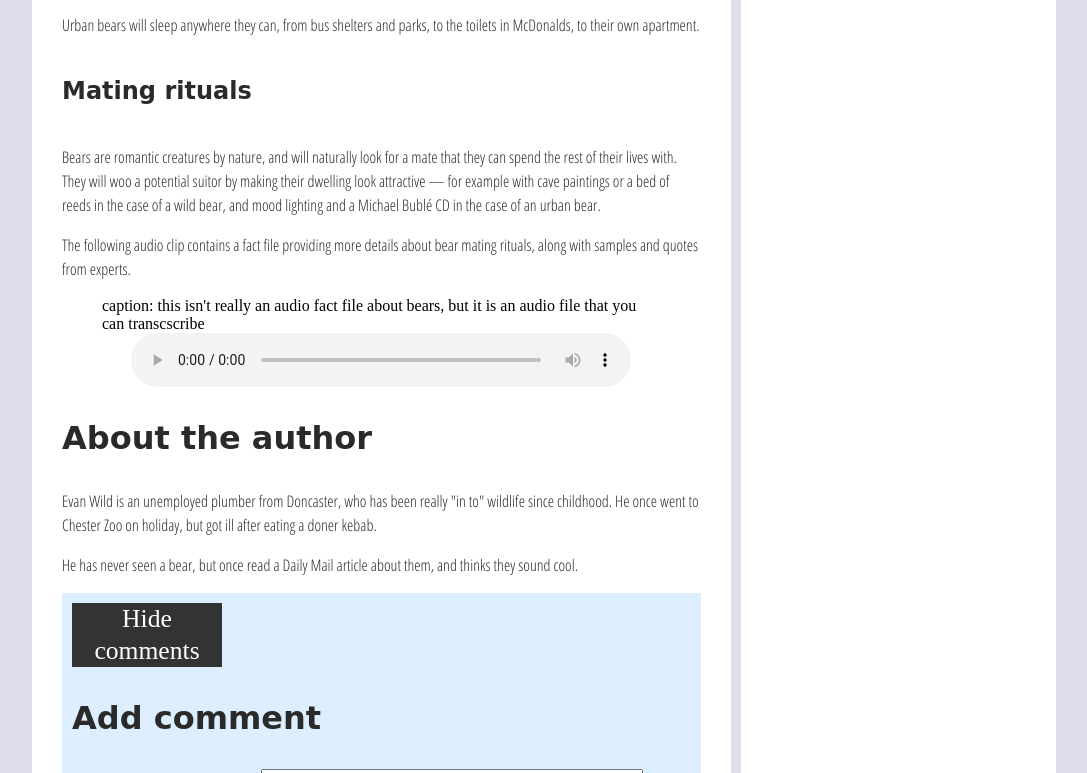
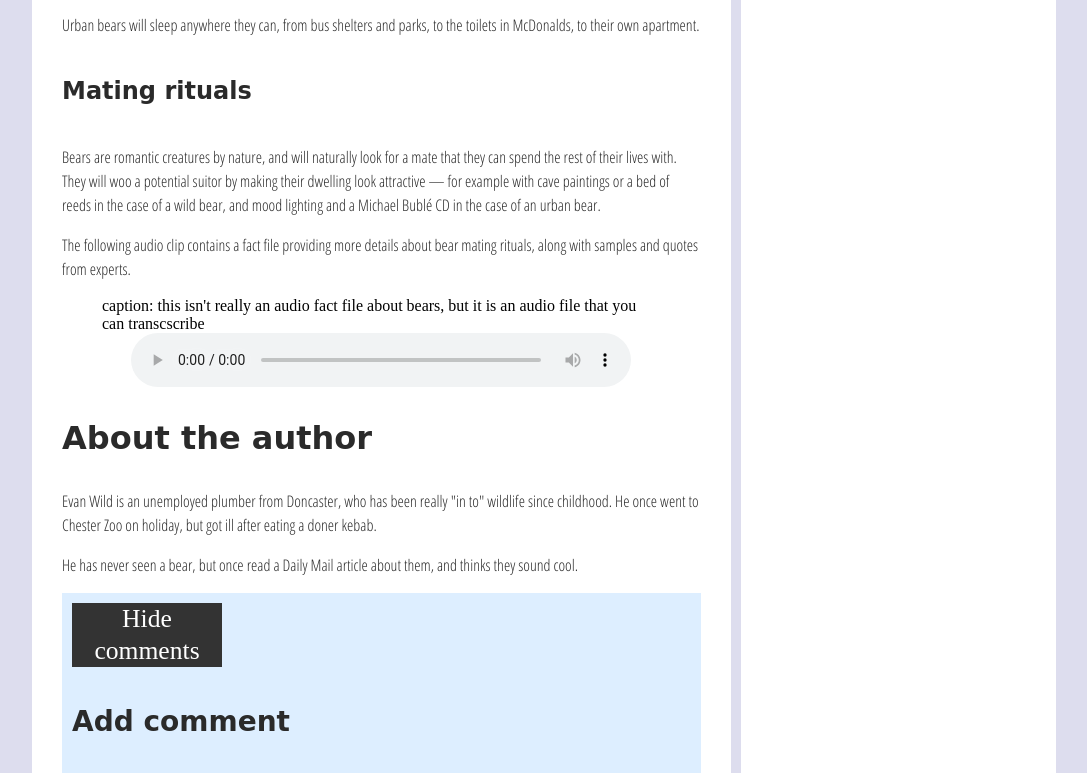
Before and after one commit to Erics-School-Stuff/assignment-5, a plain HTML site: page index.html in a window 1280 px wide. Both pictures are taken after a click on the element "Show comments". Shown: the part 1983-2756 px from the top of the page, without its empty margins (96-1183 px from the left). Drawn offline with Linux system fonts and the light colour scheme.

Commit message:
appropriately sized the "add comment" header

```diff
--- a/index.html
+++ b/index.html
@@ -144,7 +144,7 @@
 
           <div class="comment-wrapper">
 
-            <h3>Add comment</h3>
+            <h4>Add comment</h4>
 
             <form class="comment-form">
               <div class="flex-pair">
```
